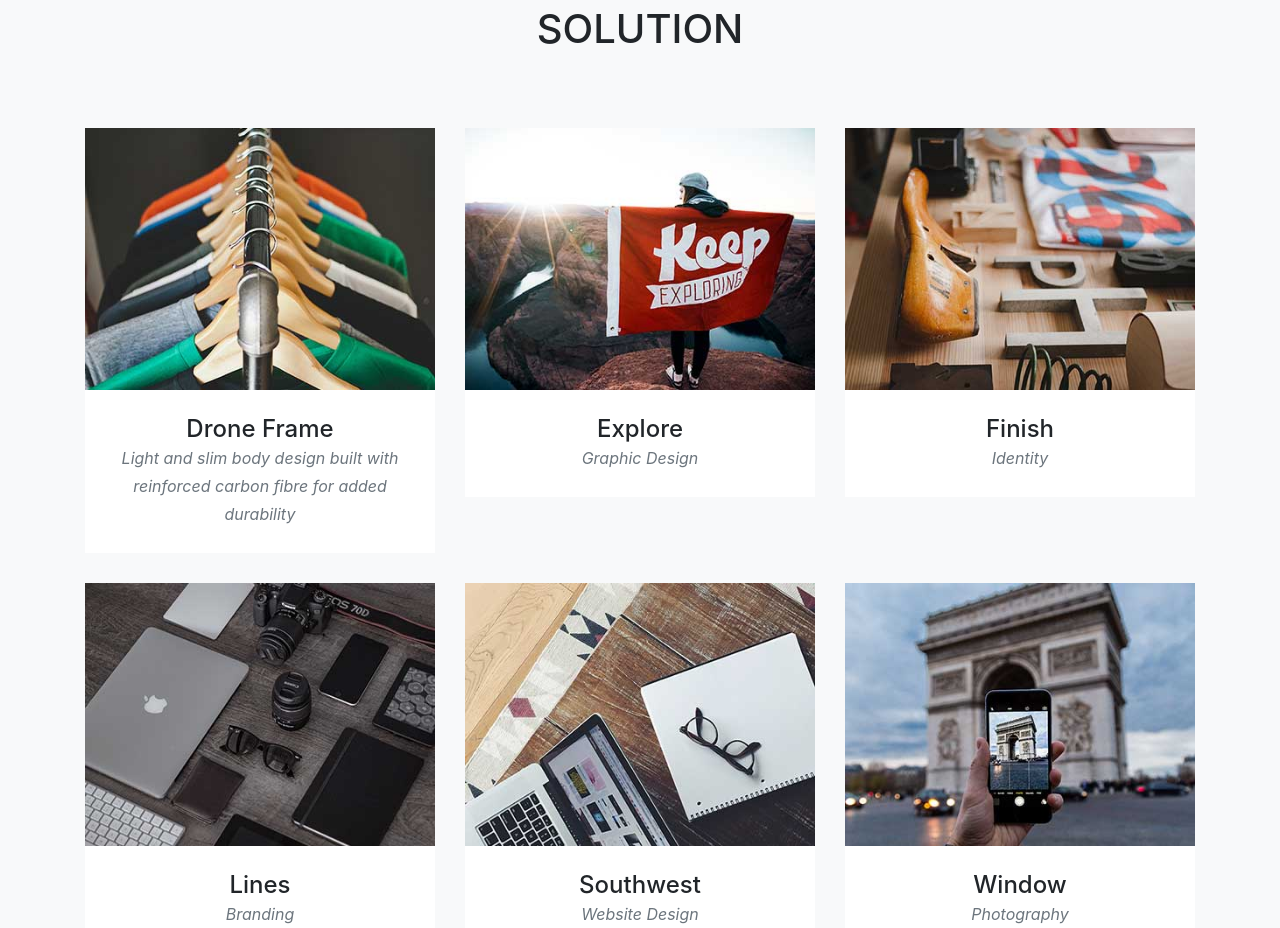
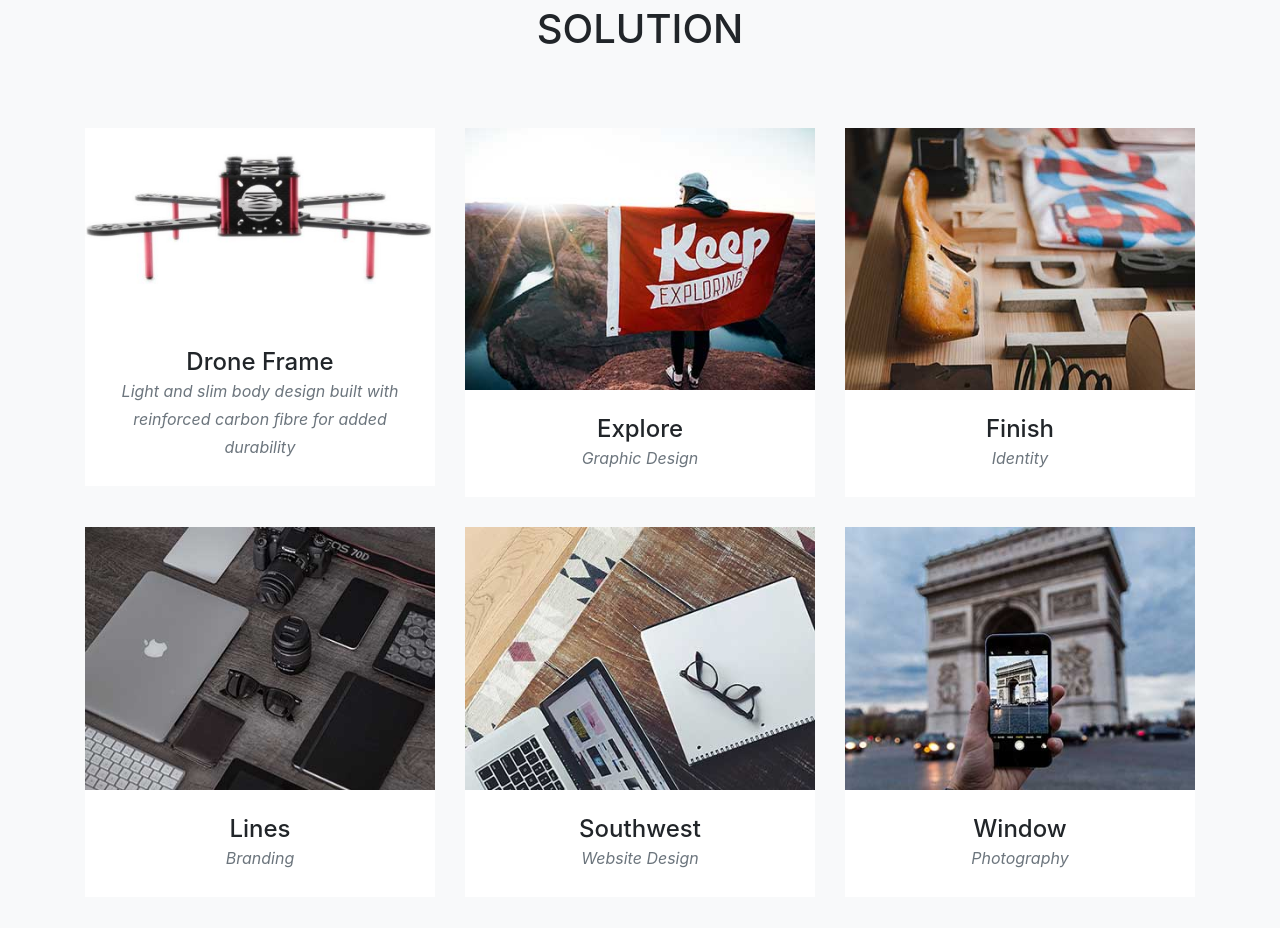
Before and after one commit to Abhir16/StratoSnap-Website, a website with bundled scripts: page index.html in a window 1280 px wide. Shown: the part 1640-2568 px from the top of the page. Built offline with nearby package versions, Linux system fonts and the light colour scheme; a web font is replaced by a local one.

Commit message:
update photo for drone frame portfolio

```diff
--- a/index.html
+++ b/index.html
@@ -137,7 +137,7 @@
               </div>
               <img class="img-fluid" src="img/portfolio/01-thumbnail.jpg" alt="">
             </a>-->
-            <img class="img-fluid" src="img/portfolio/01-thumbnail.jpg" alt="">
+            <img class="img-fluid" src="img/portfolio/drone-frame.jpg" alt="">
             <div class="portfolio-caption">
               <h4>Drone Frame</h4>
               <p class="text-muted">Light and slim body design built with reinforced carbon fibre for added durability</p>
```
